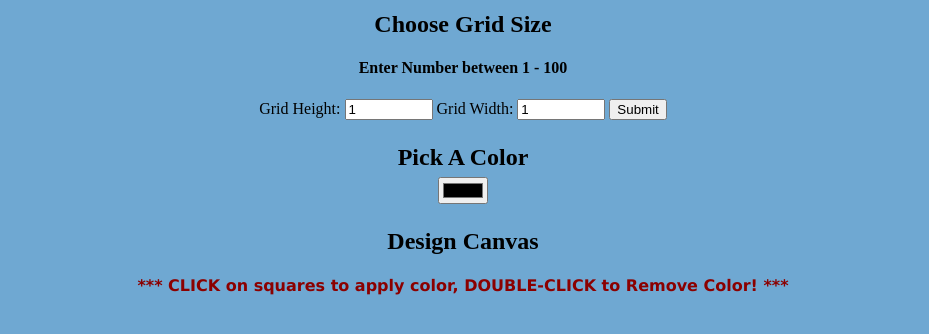
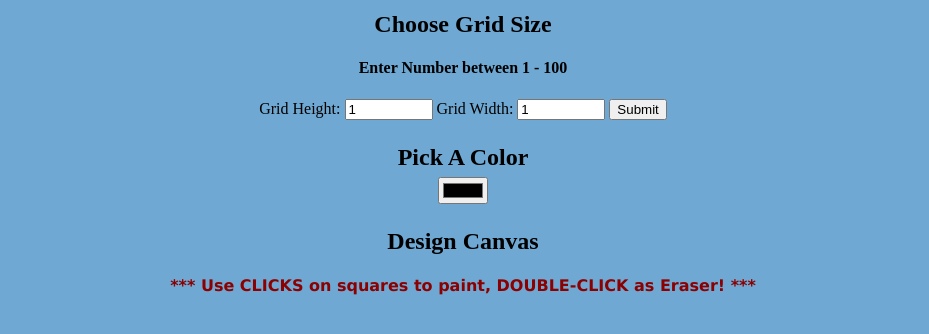
Before and after one commit to debull/pixel_art_maker, a plain HTML site: page index.html in a window 1280 px wide. Shown: the part 126-460 px from the top of the page, without its empty margins (177-1106 px from the left). Drawn offline with Linux system fonts and the light colour scheme.

Commit message:
Update painting Instructions

```diff
--- a/index.html
+++ b/index.html
@@ -22,7 +22,7 @@
     <input type="color" id="colorPicker">
 
     <h2>Design Canvas</h2>
-<h4 id="instruction">*** CLICK on squares to apply color, DOUBLE-CLICK to Remove Color! ***</h4>
+<h4 id="instruction">*** Use CLICKS on squares to paint, DOUBLE-CLICK as Eraser! ***</h4>
     <table id="pixelCanvas"></table>
 
     <script src="jquery-3.2.1.min.js"></script>
```
